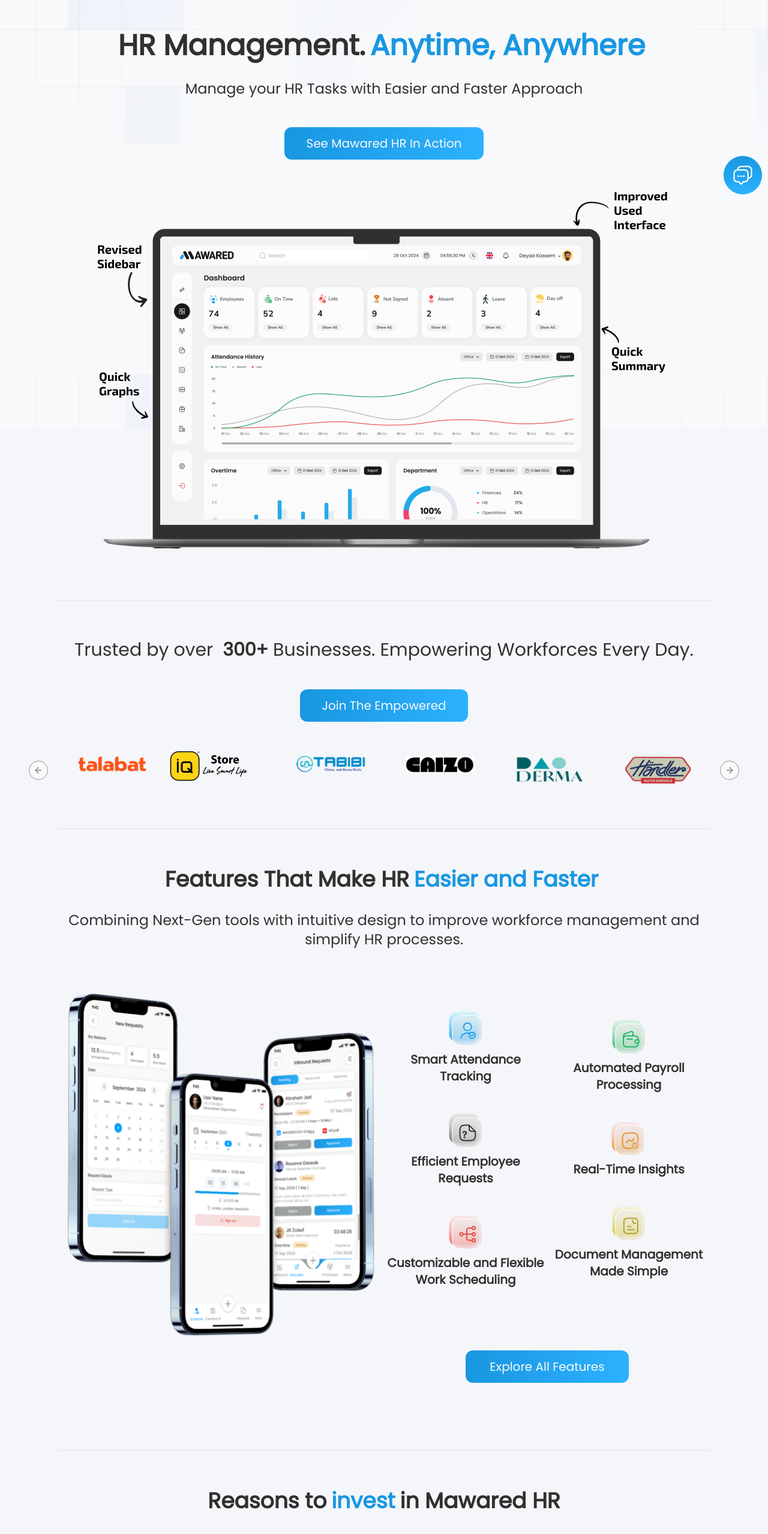
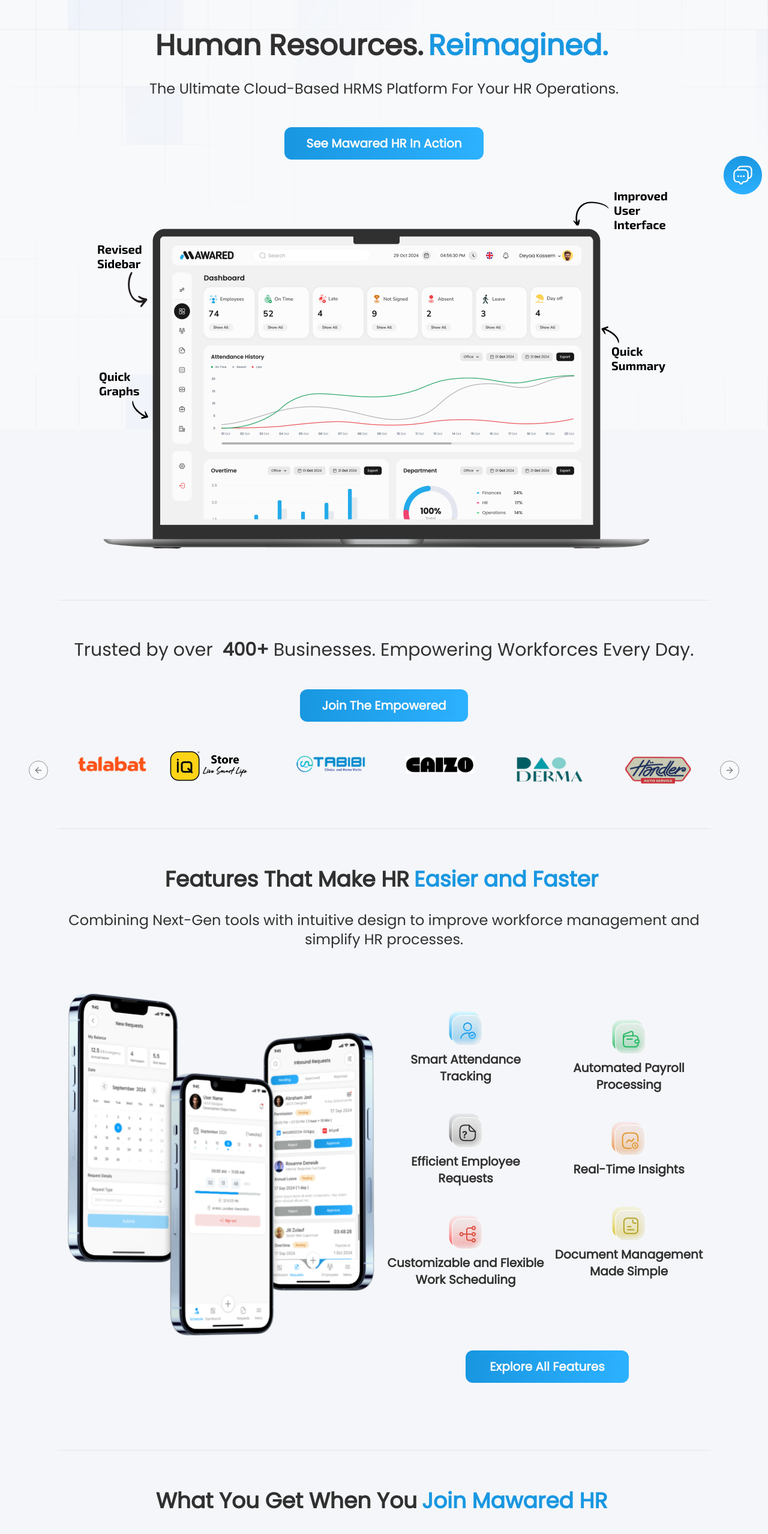
Before and after one commit to neldeeb/mawared-website-fe, a React (Vite) app: page / in a window 1280 px wide. Shown: the part 140-2697 px from the top of the page at 60% size. Built offline with nearby package versions, Linux system fonts and the light colour scheme; no server answers.

Commit message:
change content in home page

```diff
--- a/src/containers/HomePage/index.tsx
+++ b/src/containers/HomePage/index.tsx
@@ -32,19 +32,17 @@
       <div className="flex flex-col justify-center items-center p-24">
         <div className="text-center mb-12">
           <h2 className="text-3xl lg:text-5xl font-bold text-[#303030]">
-            HR Management.
-            <span className="text-customBlueWaveyColor mx-2">
-              Anytime, Anywhere
-            </span>
+            Human Resources.
+            <span className="text-customBlueWaveyColor mx-2">Reimagined.</span>
           </h2>
 
           <p className="text-[#303030] font-medium text-xl lg:text-2xl mt-8">
-            Manage your HR Tasks with Easier and Faster Approach
+            The Ultimate Cloud-Based HRMS Platform For Your HR Operations.
           </p>
         </div>
 
         <Button
-          className="custom-mawared-btn-style font-medium text-xl mb-12 hover:opacity-90 transition-opacity"
+          className="custom-mawared-btn-style font-bold text-xl mb-12 hover:opacity-90 transition-opacity"
           onClick={() => handleNavigateToPage(`/features`)}
         >
           See Mawared HR in Action
@@ -55,12 +53,12 @@
         <hr className="my-16 w-full" />
 
         <h3 className="font-medium text-3xl text-[#313030] text-center">
-          Trusted by over <span className="font-extrabold mx-2">300+</span>
+          Trusted by over <span className="font-extrabold mx-2">400+</span>
           Businesses. Empowering Workforces Every Day.
         </h3>
 
         <Button
-          className="custom-mawared-btn-style font-medium text-xl my-12 hover:opacity-90 transition-opacity"
+          className="custom-mawared-btn-style font-bold text-xl my-12 hover:opacity-90 transition-opacity"
           onClick={() => handleNavigateToPage(`/contact`)}
         >
           Join the Empowered
@@ -178,7 +176,7 @@
 
           <div className="col-start-2 lg:flex justify-center items-center hidden">
             <Button
-              className="custom-mawared-btn-style font-medium text-base lg:text-xl mb-12 w-1/2 hover:opacity-90 transition-opacity"
+              className="custom-mawared-btn-style font-bold text-base lg:text-xl mb-12 w-1/2 hover:opacity-90 transition-opacity"
               onClick={() => handleNavigateToPage(`/features`)}
             >
               Explore All Features
@@ -190,15 +188,15 @@
 
         <div className="text-center mb-16">
           <h2 className="text-3xl lg:text-4xl font-bold text-[#303030]">
-            Reasons to
-            <span className="text-customBlueWaveyColor mx-2">invest</span>
-            in Mawared HR
+            What You Get When You
+            <span className="text-customBlueWaveyColor mx-2">
+              Join Mawared HR
+            </span>
           </h2>
 
           <p className="text-[#303030] font-medium text-xl lg:text-2xl mt-8">
-            Unlock the full potential of your business with Mawared HR’s
-            innovative solutions. Our platform offers a range of benefits
-            designed to enhance HR efficiency and reliability
+            Experience the measurable impact of using Mawared HR Digital
+            Solutions
           </p>
         </div>
 
@@ -211,13 +209,14 @@
         <div className="grid grid-cols-2 relative">
           <div className="text-center mb-12">
             <h2 className="text-4xl font-semibold text-white">
-              Get Mawared HR on the Go
+              Your HR Office in Your Pocket
             </h2>
 
             <p className="text-white font-medium text-xl mt-8">
-              Take your HR management on the go with the Mawared HR Mobile App.
-              Whether you're using an Android or iOS device, stay connected to
-              your HR data and manage key processes anytime, anywhere.
+              Designed for convenience, the Mawared HR App ensures you never
+              miss anything in managing your workforce. Empower your team with
+              the Mawared HR Mobile App. Whether on Android, iOS, or Huawei,
+              handle your HR tasks seamlessly—anytime, anywhere.
             </p>
 
             <div className="flex items-center justify-center gap-4 mt-8">
@@ -270,7 +269,7 @@
           <h2 className="text-3xl lg:text-4xl font-bold text-[#303030]">
             Powerful
             <span className="text-customBlueWaveyColor mx-2">Features</span>
-            for Seamless HR Management
+            that elevate HR Management
           </h2>
         </div>
 
@@ -296,12 +295,6 @@
             <img src="/img/employee-managment.png" alt="employee-managment" />
           </div>
         </div>
-
-        <hr className="my-16 w-full" />
-
-        {/* Start of Revolutionize component  */}
-        <Revolutionize />
-        {/* End of Revolutionize component  */}
 
         <hr className="my-16 w-full" />
 
@@ -452,12 +445,6 @@
 
         <hr className="my-16 w-full" />
 
-        {/* Start of Revolutionize component  */}
-        <Revolutionize />
-        {/* End of Revolutionize component  */}
-
-        <hr className="my-16 w-full" />
-
         <div className="text-center mb-16">
           <h2 className="text-3xl lg:text-4xl font-bold text-[#303030]">
             Trusted by
@@ -505,6 +492,12 @@
 
           <CarouselNext className="border border-[#313030]" />
         </Carousel>
+
+        <hr className="my-16 w-full" />
+
+        {/* Start of Revolutionize component  */}
+        <Revolutionize />
+        {/* End of Revolutionize component  */}
       </div>
     </Layout>
   );
```
Also changed, not shown: public/img/laptop-view.png.
